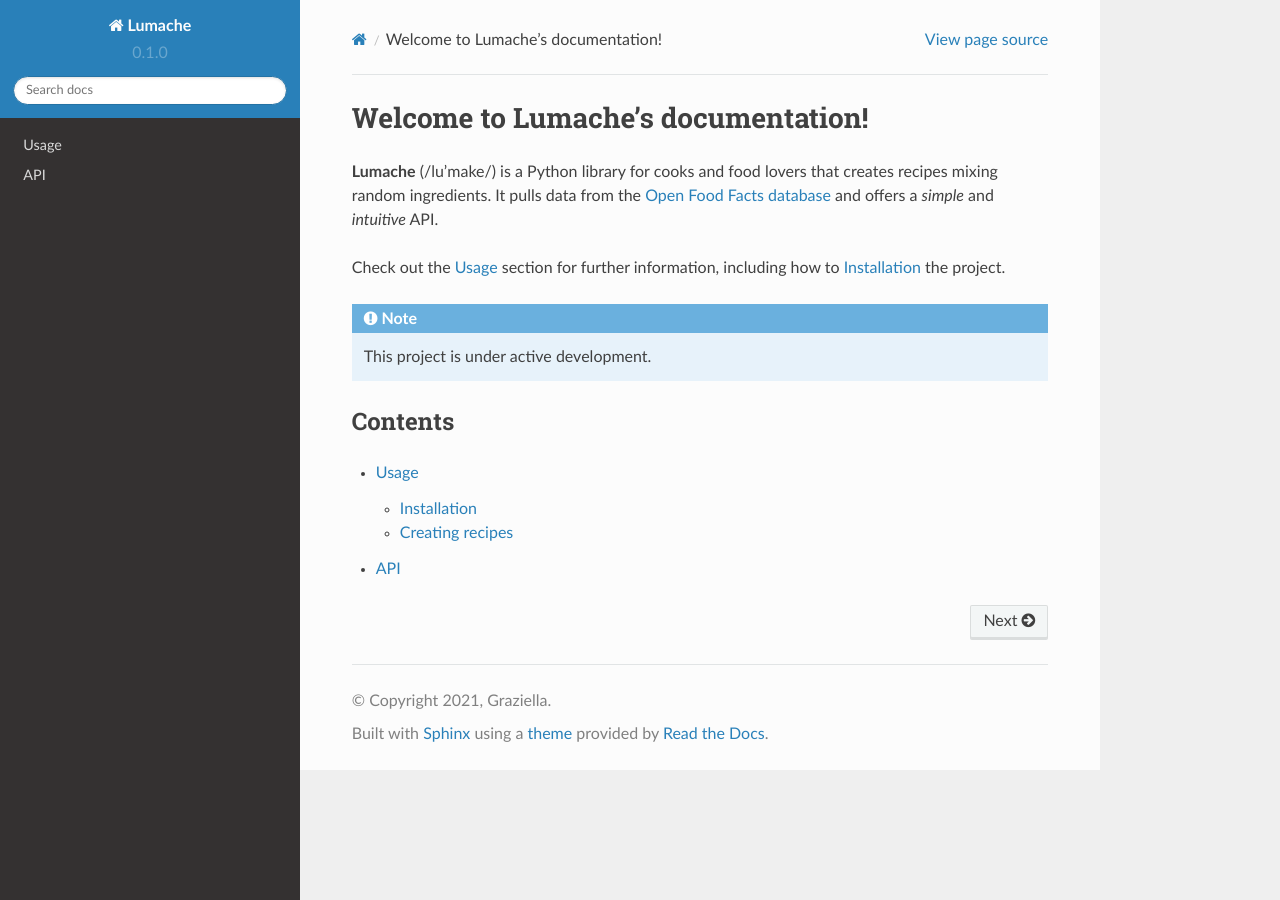
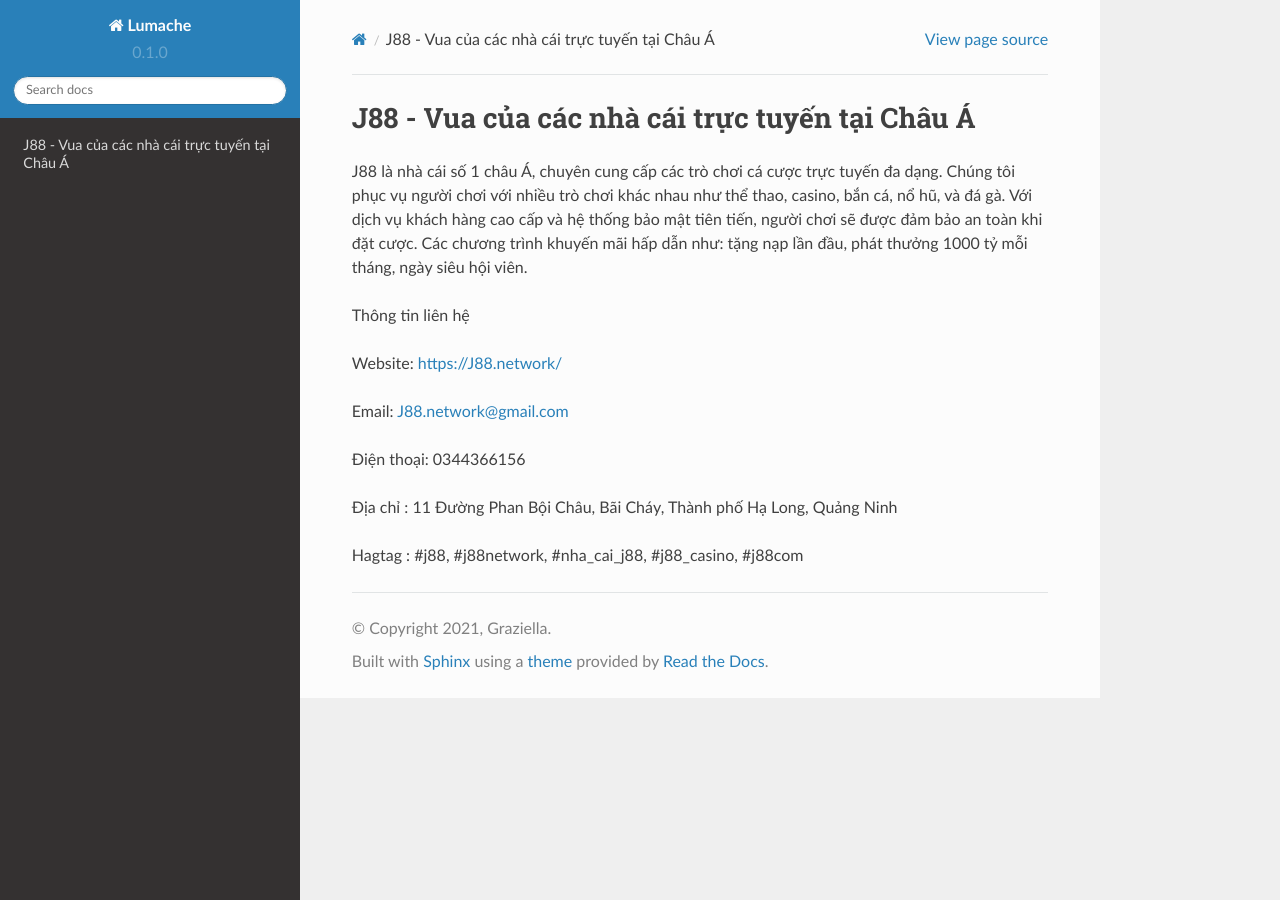
Before and after one commit to socialentity/nhacaij88network, a Sphinx documentation site: the page built from docs/source/index.rst, in a window 1280 px wide. Built offline with Sphinx 7.4.7 and the Read the Docs theme 2.0.0, drawn with Linux system fonts in a browser that asks for light colours.

Commit message:
Update index.rst

```diff
--- a/docs/source/index.rst
+++ b/docs/source/index.rst
@@ -1,22 +1,16 @@
-Welcome to Lumache's documentation!
+J88 - Vua của các nhà cái trực tuyến tại Châu Á
 ===================================
 
-**Lumache** (/lu'make/) is a Python library for cooks and food lovers
-that creates recipes mixing random ingredients.
-It pulls data from the `Open Food Facts database <https://world.openfoodfacts.org/>`_
-and offers a *simple* and *intuitive* API.
+J88 là nhà cái số 1 châu Á, chuyên cung cấp các trò chơi cá cược trực tuyến đa dạng. Chúng tôi phục vụ người chơi với nhiều trò chơi khác nhau như thể thao, casino, bắn cá, nổ hũ, và đá gà. Với dịch vụ khách hàng cao cấp và hệ thống bảo mật tiên tiến, người chơi sẽ được đảm bảo an toàn khi đặt cược. Các chương trình khuyến mãi hấp dẫn như: tặng nạp lần đầu, phát thưởng 1000 tỷ mỗi tháng, ngày siêu hội viên.
 
-Check out the :doc:`usage` section for further information, including
-how to :ref:`installation` the project.
+Thông tin liên hệ
 
-.. note::
+Website: https://J88.network/
 
-   This project is under active development.
+Email: J88.network@gmail.com
 
-Contents
---------
+Điện thoại: 0344366156
 
-.. toctree::
+Địa chỉ : 11 Đường Phan Bội Châu, Bãi Cháy, Thành phố Hạ Long, Quảng Ninh
 
-   usage
-   api
+Hagtag : #j88, #j88network, #nha_cai_j88, #j88_casino, #j88com
```
